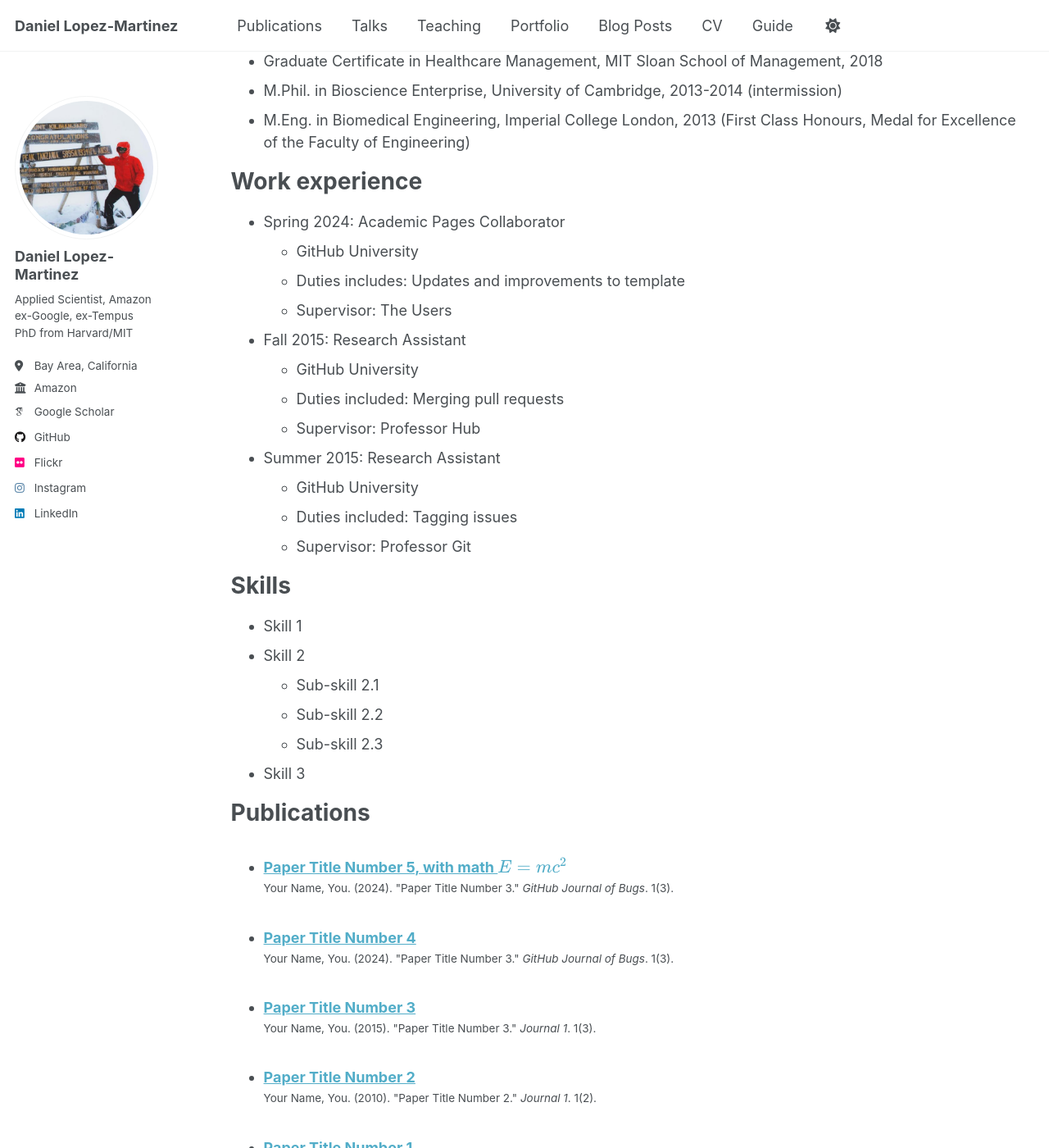
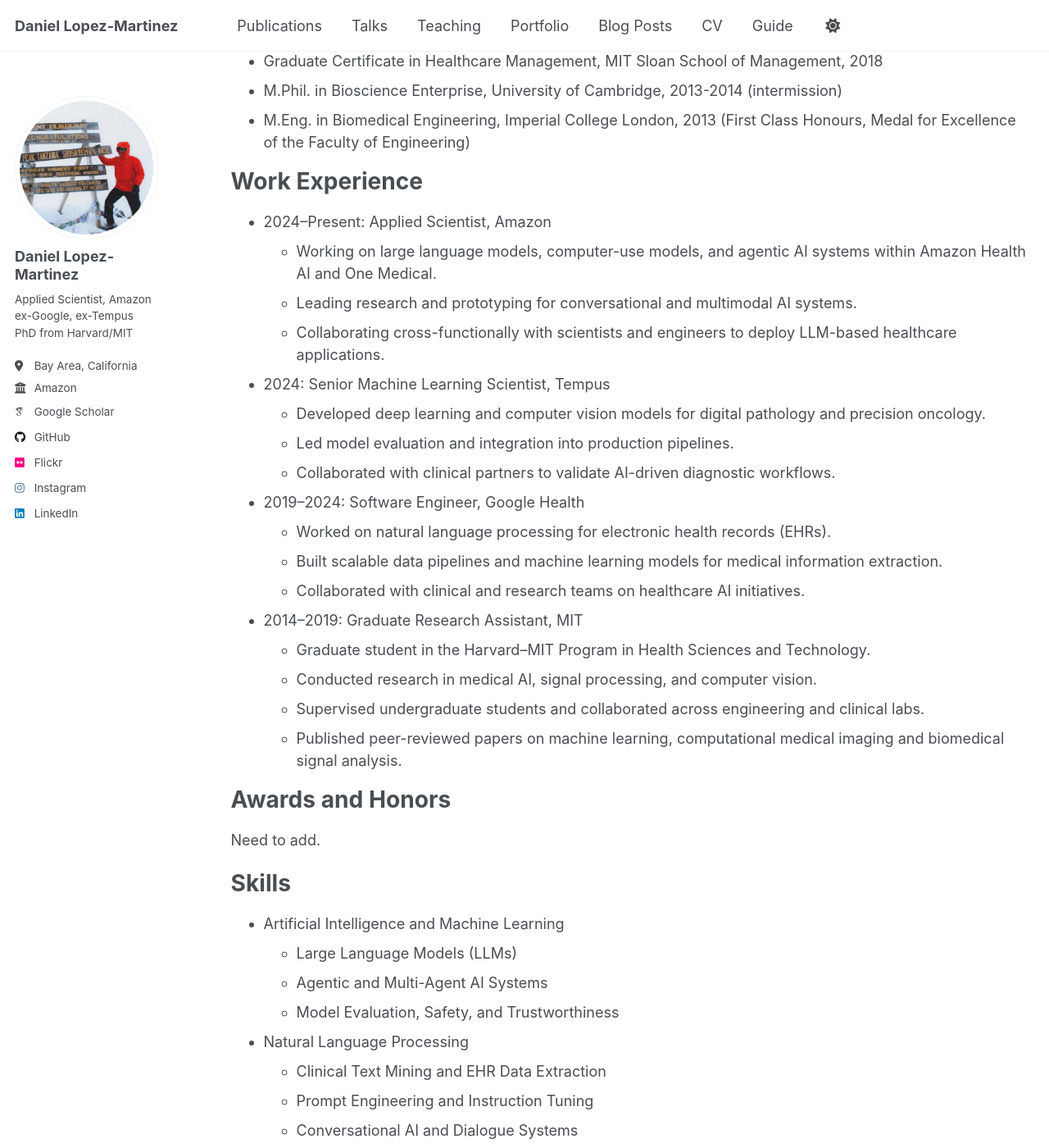
Before and after one commit to daniel-lopezmartinez/daniel-lopezmartinez.github.io, a Jekyll site: the page built from _pages/cv.md, in a window 1280 px wide and 1400 px high, scrolled down 195 px. Shown: the whole window at 82% size. Built offline with Jekyll 4.4.1, drawn with Linux system fonts in a browser that asks for light colours; some web fonts are replaced; a script that is not in the unit is left out; some of the changed text lies outside the part shown.

Commit message:
Update cv.md
Some quick updates.

```diff
--- a/_pages/cv.md
+++ b/_pages/cv.md
@@ -18,31 +18,61 @@ Education
 * M.Eng. in Biomedical Engineering, Imperial College London, 2013 (First Class Honours, Medal for Excellence of the Faculty of Engineering)
 
 
-Work experience
+Work Experience
 ======
-* Spring 2024: Academic Pages Collaborator
-  * GitHub University
-  * Duties includes: Updates and improvements to template
-  * Supervisor: The Users
 
-* Fall 2015: Research Assistant
-  * GitHub University
-  * Duties included: Merging pull requests
-  * Supervisor: Professor Hub
+* 2024–Present: Applied Scientist, Amazon
+  * Working on large language models, computer-use models, and agentic AI systems within Amazon Health AI and One Medical.
+  * Leading research and prototyping for conversational and multimodal AI systems.
+  * Collaborating cross-functionally with scientists and engineers to deploy LLM-based healthcare applications.
 
-* Summer 2015: Research Assistant
-  * GitHub University
-  * Duties included: Tagging issues
-  * Supervisor: Professor Git
+* 2024: Senior Machine Learning Scientist, Tempus
+  * Developed deep learning and computer vision models for digital pathology and precision oncology.
+  * Led model evaluation and integration into production pipelines.
+  * Collaborated with clinical partners to validate AI-driven diagnostic workflows.
+
+* 2019–2024: Software Engineer, Google Health
+  * Worked on natural language processing for electronic health records (EHRs).
+  * Built scalable data pipelines and machine learning models for medical information extraction.
+  * Collaborated with clinical and research teams on healthcare AI initiatives.
+
+* 2014–2019: Graduate Research Assistant, MIT
+  * Graduate student in the Harvard–MIT Program in Health Sciences and Technology.
+  * Conducted research in medical AI, signal processing, and computer vision.
+  * Supervised undergraduate students and collaborated across engineering and clinical labs.
+  * Published peer-reviewed papers on machine learning, computational medical imaging and biomedical signal analysis.
+
+
+Awards and Honors
+======
+Need to add.
 
 Skills
 ======
-* Skill 1
-* Skill 2
-  * Sub-skill 2.1
-  * Sub-skill 2.2
-  * Sub-skill 2.3
-* Skill 3
+* Artificial Intelligence and Machine Learning
+  * Large Language Models (LLMs)
+  * Agentic and Multi-Agent AI Systems
+  * Model Evaluation, Safety, and Trustworthiness
+
+* Natural Language Processing
+  * Clinical Text Mining and EHR Data Extraction
+  * Prompt Engineering and Instruction Tuning
+  * Conversational AI and Dialogue Systems
+
+* Computer Vision
+  * Digital Pathology and Medical Imaging
+  * Deep Learning for Image Classification and Segmentation
+  * Multimodal Model Integration
+
+* Software Engineering and Research Infrastructure
+  * Python, PyTorch, TensorFlow, AWS, and Git
+  * Data Pipelines and Model Deployment
+  * Experiment Tracking and Evaluation Frameworks
+
+* Leadership and Communication
+  * Cross-Functional Collaboration between Science and Engineering Teams
+  * Technical Writing, Publications, and Presentations
+  * Mentorship and Team Guidance
 
 Publications
 ======
```
